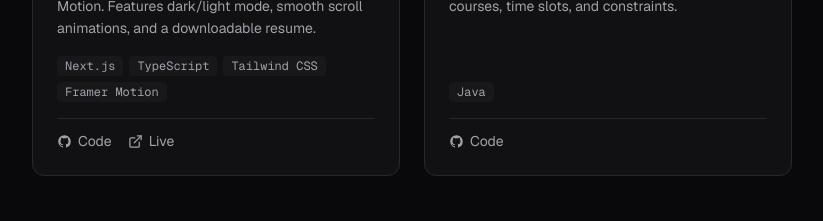
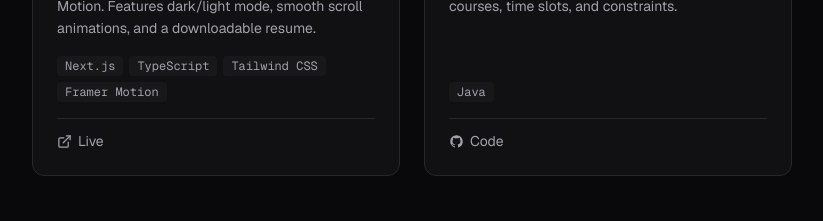
Before and after one commit to tonyx1998/personal-site, a Next.js app: page / in a window 1280 px wide. Shown: the part 3100-3321 px from the top of the page, without its empty margins (32-855 px from the left). Built offline with nearby package versions, Linux system fonts and the light colour scheme.

Commit message:
Remove private GitHub link from portfolio project card

```diff
--- a/src/components/Projects.tsx
+++ b/src/components/Projects.tsx
@@ -42,7 +42,7 @@ const projects = [
     description:
       "This site — a modern portfolio built with Next.js 15, TypeScript, Tailwind CSS v4, and Framer Motion. Features dark/light mode, smooth scroll animations, and a downloadable resume.",
     tags: ["Next.js", "TypeScript", "Tailwind CSS", "Framer Motion"],
-    github: "https://github.com/tonyx1998/personal-site",
+    github: null,
     live: "https://personal-site-liart-beta.vercel.app",
     featured: false,
   },
```
